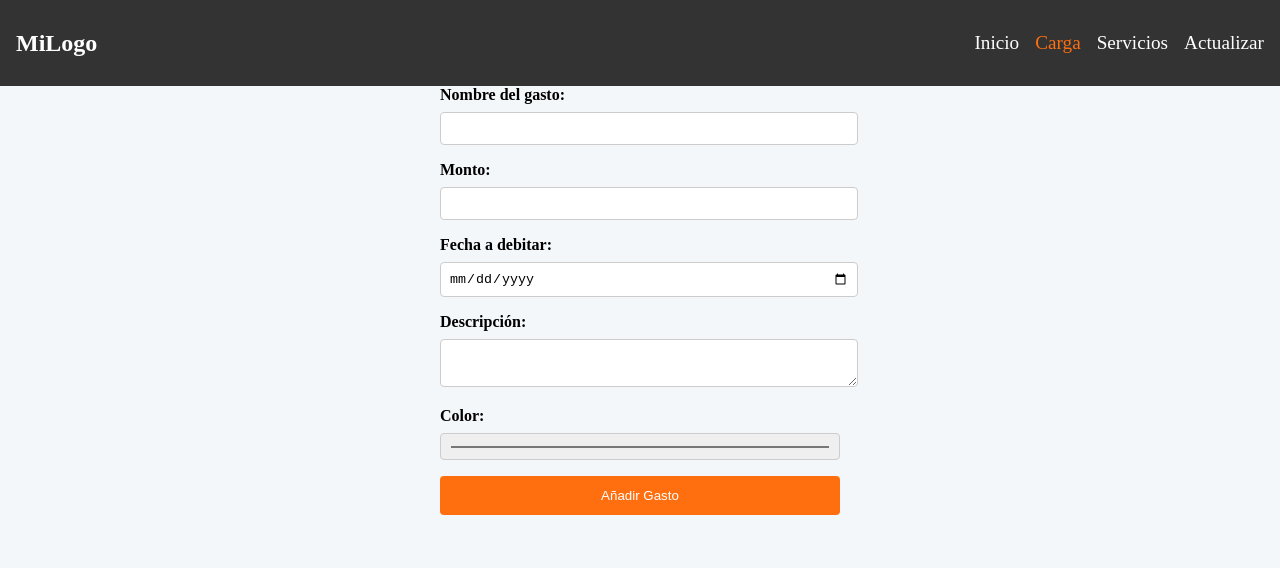
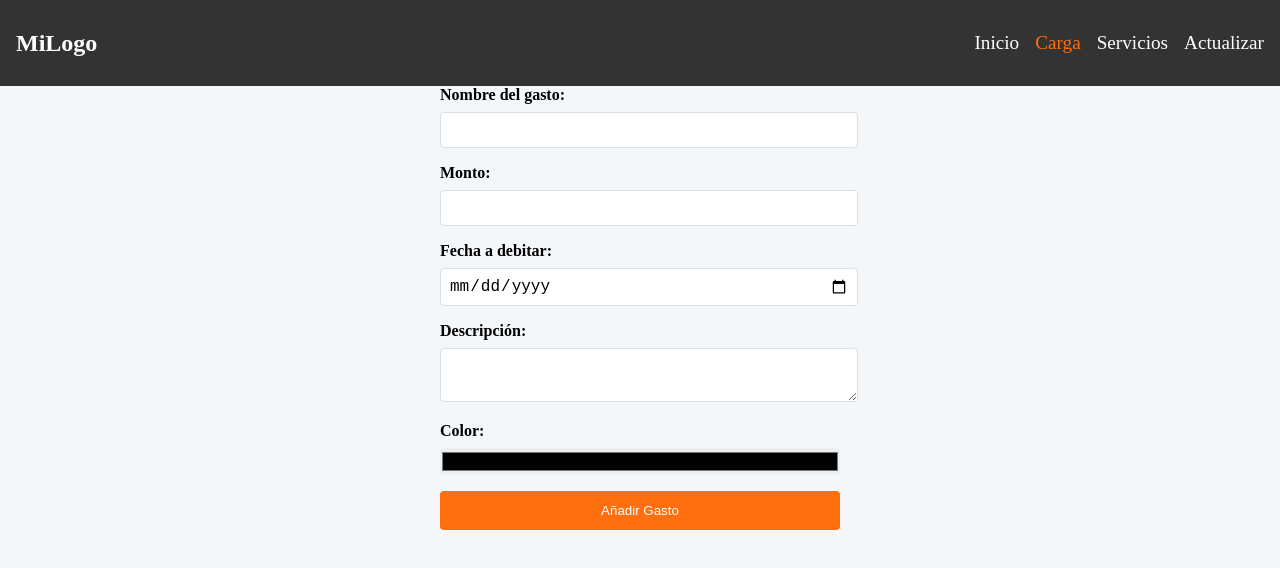
Before and after one commit to tomas-tissera/Gestor-Gastos, a React (Vite) app: page /carga in a window 1280 px wide. Shown: the top 568 px of the page. Built offline with nearby package versions, Linux system fonts and the light colour scheme.

Commit message:
se agrego styles a carga/editar

```diff
--- a/src/components/EditarGasto/EditarGasto.module.css
+++ b/src/components/EditarGasto/EditarGasto.module.css
@@ -36,19 +36,19 @@
     border: 1px solid #ddd;
     border-radius: 4px;
     font-size: 1rem;
-    width: 100%;
+    width: 95%;
   }
 
   .formGroup input[type="color"] {
     padding: 0;
     border: none;
     cursor: pointer;
-    width: 50px; /* Ajustar el ancho del selector de color */
+    width: 98%;
   }
 
   .formGroup textarea {
     resize: vertical;
-    height: 100px; /* Ajustar la altura del área de texto */
+    height: 100px;
   }
 
   .btnSubmit {
@@ -63,5 +63,21 @@
   }
 
   .btnSubmit:hover {
-    background-color: #e65f00; /* Color ligeramente más oscuro al pasar el cursor */
+    background-color: #e65f00;
   }
+
+  /* Spinner de carga */
+  .loader {
+    border: 8px solid #f3f3f3;
+    border-radius: 50%;
+    border-top: 8px solid #FF6F0F; /* Color del spinner */
+    width: 60px;
+    height: 60px;
+    animation: spin 1s linear infinite;
+    margin: 2rem auto; /* Centrar el spinner */
+  }
+
+  @keyframes spin {
+    0% { transform: rotate(0deg); }
+    100% { transform: rotate(360deg); }
+  }
--- a/src/components/EditarGasto/index.jsx
+++ b/src/components/EditarGasto/index.jsx
@@ -14,9 +14,9 @@ const EditarGasto = () => {
     descripcion: '',
     color: ''
   });
+  const [loading, setLoading] = useState(true); // Estado de carga
 
   useEffect(() => {
-    // Cargar los datos del gasto desde Firebase usando el ID
     const fetchGasto = async () => {
       const docRef = doc(db, 'gastos', id);
       const docSnap = await getDoc(docRef);
@@ -25,6 +25,7 @@ const EditarGasto = () => {
       } else {
         console.log("No such document!");
       }
+      setLoading(false); // Dejar de mostrar el loader cuando los datos estén listos
     };
     fetchGasto();
   }, [id]);
@@ -39,13 +40,16 @@ const EditarGasto = () => {
   const handleSubmit = async (e) => {
     e.preventDefault();
     const docRef = doc(db, 'gastos', id);
-    await updateDoc(docRef, gasto); // Actualizar el gasto en Firebase
-    navigate('/'); // Volver a la página principal después de editar
+    await updateDoc(docRef, gasto);
+    navigate('/servicios'); // Volver a la página principal después de editar
   };
 
   return (
     <div className={styles.editarGastoContainer}>
       <h2>Editar Gasto</h2>
+      {loading ? (
+        <div className={styles.loader}></div> // Mostrar el spinner mientras carga
+      ) : (
         <form onSubmit={handleSubmit} className={styles.form}>
           <div className={styles.formGroup}>
             <label>Nombre del Gasto</label>
@@ -97,6 +101,7 @@ const EditarGasto = () => {
           </div>
           <button type="submit" className={styles.btnSubmit}>Guardar Cambios</button>
         </form>
+      )}
     </div>
   );
 };
--- a/src/components/cargaComponente/CargaComp.module.css
+++ b/src/components/cargaComponente/CargaComp.module.css
@@ -35,3 +35,18 @@
   .button:hover {
     background-color: #e65d0b;
   }
+  .formGroup input,
+  .formGroup textarea {
+    padding: 0.5rem;
+    border: 1px solid #ddd;
+    border-radius: 4px;
+    font-size: 1rem;
+    width: 100%;
+  }
+
+  .formGroup input[type="color"] {
+    padding: 0;
+    border: none;
+    cursor: pointer;
+    width: 100%;
+  }
```
Lines whose indentation alone changed are shown as unchanged.
